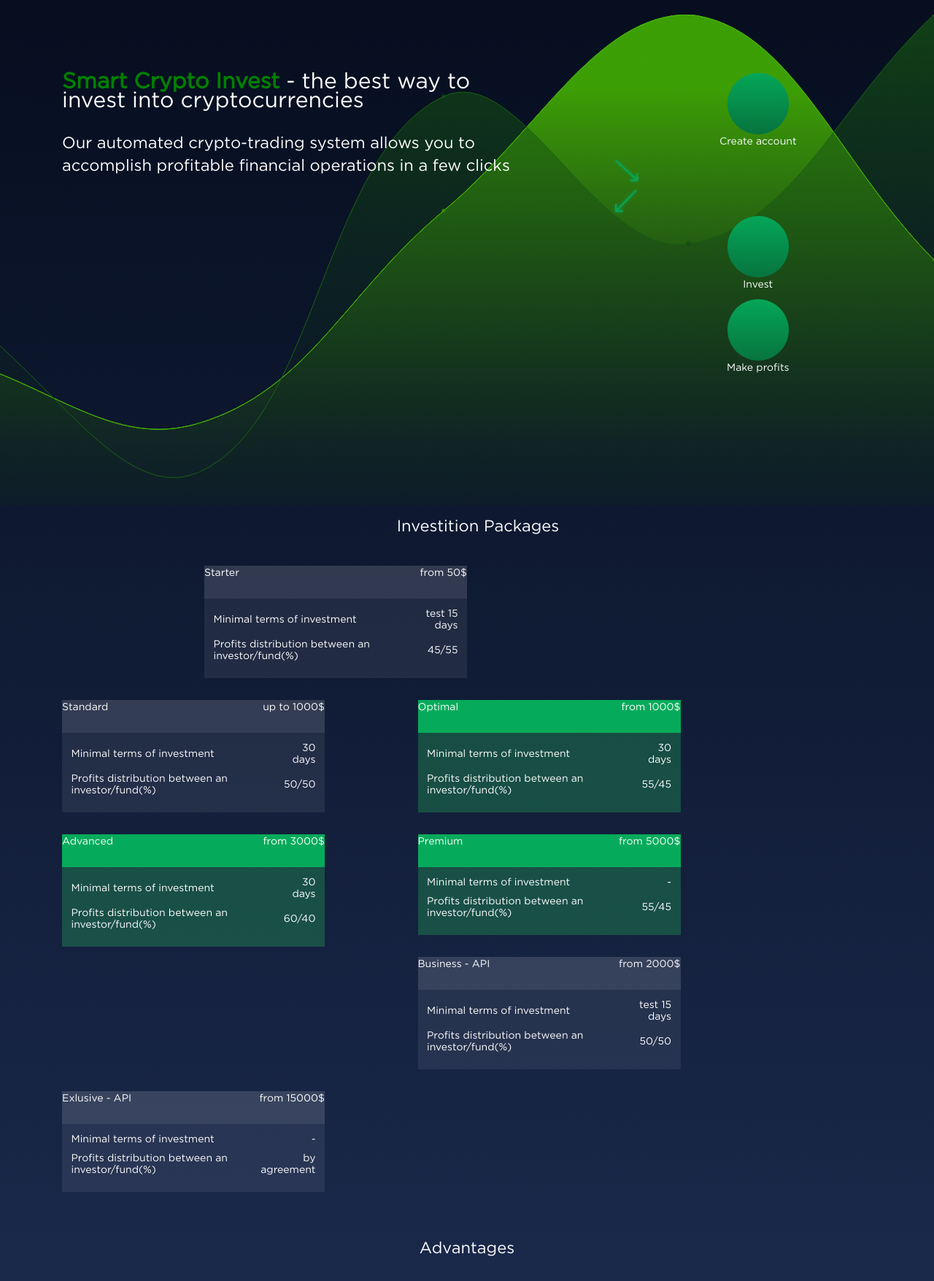
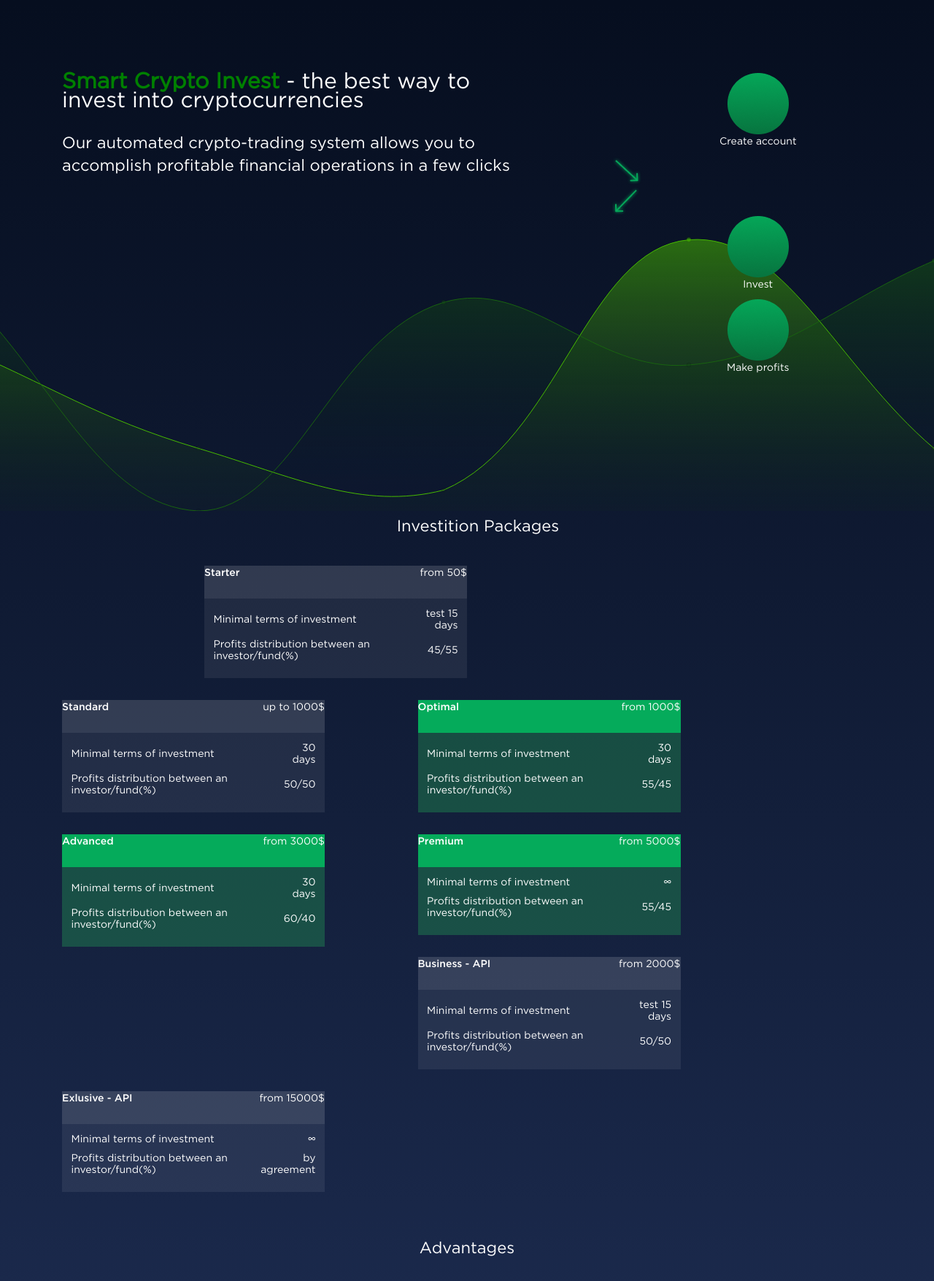
Before and after one commit to DKSGROUP/Crypto, a Yii app: template views/site/index.php in a window 1280 px wide. Shown: the top 1755 px of the page at 73% size. Run offline with PHP 8.4 and a stand-in for Yii, Linux system fonts and the light colour scheme; the template is opened without the code that fills it, so the values that code supplies are empty; some libraries are stand-ins or nearby versions.

Commit message:
change graph, fonts

```diff
--- a/views/site/index.php
+++ b/views/site/index.php
@@ -112,18 +113,18 @@ $this->title = 'Smart Crypto Invest';
         </div>
     </section>
     <section class="graph">
-        <canvas id="lineChart" style="display: block; width: 100%;" class="chartjs-render-monitor"></canvas>
+        <canvas id="lineChart" style="display: block; width: 100%; height: 400px !important;" class="chartjs-render-monitor"></canvas>
 
 
         <?php
         echo"<script language='javascript'>
         var ctxL = document.getElementById(\"lineChart\").getContext('2d');
 
-        var gradientFill = ctxL.createLinearGradient(0, 800, 0, 0);
+        var gradientFill = ctxL.createLinearGradient(0, 400, 0, 0);
         gradientFill.addColorStop(1, \"rgba(25, 99, 16, 0.6)\");
         gradientFill.addColorStop(0, \"rgba(6, 14, 31, 0)\");
 
-        var gradientFill1 = ctxL.createLinearGradient(0, 800, 0, 100);
+        var gradientFill1 = ctxL.createLinearGradient(0, 500, 0, 0);
         gradientFill1.addColorStop(1, \"rgba(71, 186, 0, 0.6)\");
         gradientFill1.addColorStop(0, \"rgba(6, 14, 31, 0)\");
 
@@ -142,7 +143,7 @@ $this->title = 'Smart Crypto Invest';
                         pointStrokeColor: \"#196310\",
                         pointHighlightFill: \"#196310\",
                         pointHighlightStroke: \"rgba(25, 99, 16,1)\",
-                        data: [12,2,25,16,30],
+                        data: [13,2,12,9,14],
                         pointHoverBackgroundColor: '#196310',//5
                         pointHoverBorderColor: \"rgba(25, 99, 16,1)\",
                         backgroundColor: gradientFill,
@@ -159,25 +160,7 @@ $this->title = 'Smart Crypto Invest';
                         pointStrokeColor: \"#47ba00\",
                         pointHighlightFill: \"#47ba00\",
                         pointHighlightStroke: \"rgba(198,3,16,1)\",
-                        data: [9,5,18,30,15],
-                        pointHoverBackgroundColor: '#47ba00',
-                        pointHoverBorderColor: \"rgba(71, 186, 0,1)\",
-                        borderColor: 0,
-                        backgroundColor: gradientFill1,
-                        borderColor: [
-                            'rgba(71, 186, 0,1)'
-                        ],
-                        borderWidth: 1
-                    },
-                    {
-                        //radius: 0,
-                        fillColor: \"rgba(198,3,16,0.2)\",
-                        strokeColor: \"rgba(198,3,16,1)\",
-                        pointColor: \"rgba(198,3,16,1)\",
-                        pointStrokeColor: \"#47ba00\",
-                        pointHighlightFill: \"#47ba00\",
-                        pointHighlightStroke: \"rgba(198,3,16,1)\",
-                        data: [9,5,18,30,15],
+                        data: [10,5,3,15,5],
                         pointHoverBackgroundColor: '#47ba00',
                         pointHoverBorderColor: \"rgba(71, 186, 0,1)\",
                         borderColor: 0,
@@ -248,7 +231,7 @@ $this->title = 'Smart Crypto Invest';
                         <div class="card-header  start">
                             <table>
                                 <tr>
-                                    <td><?=Yii::t('app','Starter')?></td>
+                                    <td class="bold-text"><?=Yii::t('app','Starter')?></td>
                                     <td class="text-right"><?=Yii::t('app','from 50$')?></td>
                                 </tr>
                             </table>
@@ -290,7 +273,7 @@ $this->title = 'Smart Crypto Invest';
                         <div class="card-header  start">
                             <table>
                                 <tr>
-                                    <td><?=Yii::t('app','Standard')?></td>
+                                    <td class="bold-text"><?=Yii::t('app','Standard')?></td>
                                     <td class="text-right"><?=Yii::t('app','up to 1000$')?></td>
                                 </tr>
                             </table>
@@ -332,7 +315,7 @@ $this->title = 'Smart Crypto Invest';
                         <div class="card-header  pro-card">
                             <table>
                                 <tr>
-                                    <td><?=Yii::t('app','Optimal')?></td>
+                                    <td class="bold-text"><?=Yii::t('app','Optimal')?></td>
                                     <td class="text-right"><?=Yii::t('app','from 1000$')?></td>
                                 </tr>
                             </table>
@@ -373,7 +356,7 @@ $this->title = 'Smart Crypto Invest';
                         <div class="card-header  pro-card">
                             <table>
                                 <tr>
-                                    <td><?=Yii::t('app','Advanced')?></td>
+                                    <td class="bold-text"><?=Yii::t('app','Advanced')?></td>
                                     <td class="text-right"><?=Yii::t('app','from 3000$')?></td>
                                 </tr>
                             </table>
@@ -414,7 +397,7 @@ $this->title = 'Smart Crypto Invest';
                         <div class="card-header  pro-card">
                             <table>
                                 <tr>
-                                    <td><?=Yii::t('app','Premium')?></td>
+                                    <td class="bold-text"><?=Yii::t('app','Premium')?></td>
                                     <td class="text-right"><?=Yii::t('app','from 5000$')?></td>
                                 </tr>
                             </table>
@@ -457,7 +440,7 @@ $this->title = 'Smart Crypto Invest';
                         <div class="card-header  start">
                             <table>
                                 <tr>
-                                    <td><?=Yii::t('app','Business - API')?></td>
+                                    <td class="bold-text"><?=Yii::t('app','Business - API')?></td>
                                     <td class="text-right"><?=Yii::t('app','from 2000$')?></td>
                                 </tr>
                             </table>
@@ -498,7 +481,7 @@ $this->title = 'Smart Crypto Invest';
                         <div class="card-header  start">
                             <table>
                                 <tr>
-                                    <td><?=Yii::t('app','Exlusive - API')?></td>
+                                    <td class="bold-text"><?=Yii::t('app','Exlusive - API')?></td>
                                     <td class="text-right"><?=Yii::t('app','from 15000$')?></td>
                                 </tr>
                             </table>
--- a/web/css/style.css
+++ b/web/css/style.css
@@ -1,6 +1,11 @@
 @font-face {
     font-family: GothaProReg;
     src: url("../font/Gotham Cyrillic/GothaProReg.otf");
+}
+
+@font-face {
+    font-family: GothaProMed;
+    src: url("../font/Gotham Cyrillic/GothaProMed.otf");
 }
 
 *{
@@ -37,7 +42,7 @@ h1{
 .graph{
     position: absolute;
 //top: -10%;
-    bottom: 35%;
+    bottom: 0;
     z-index: -1;
     left: -5%;
     size: 100%;
@@ -58,6 +63,9 @@ h1{
     margin: 15px 0;
     background-color: inherit;
     border-radius: 4px 4px 4px 4px;
+}
+.bold-text{
+    font-family: GothaProMed ;
 }
 .card-header{
     height: 45px;
@@ -124,6 +132,9 @@ table{
     height: 50px;
     display: flex;
 
+}
+.info-modal{
+    color : #31C37D;
 }
 .modal-body  p{
     margin: auto 0;
```
Also changed, not shown: other parts of views/site/index.php (+16 -15 lines), _own/index.html (+0 -7 lines).
